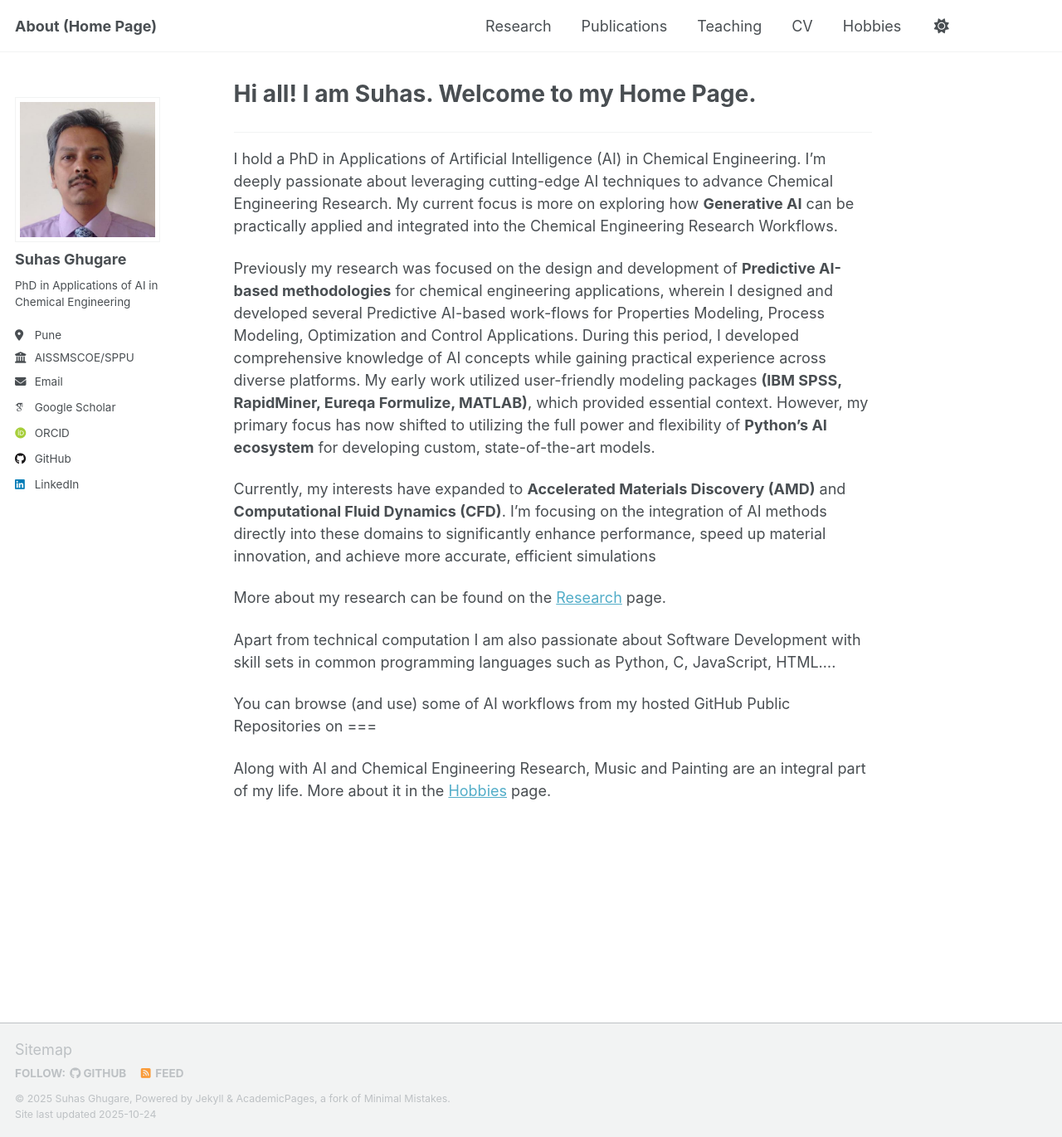
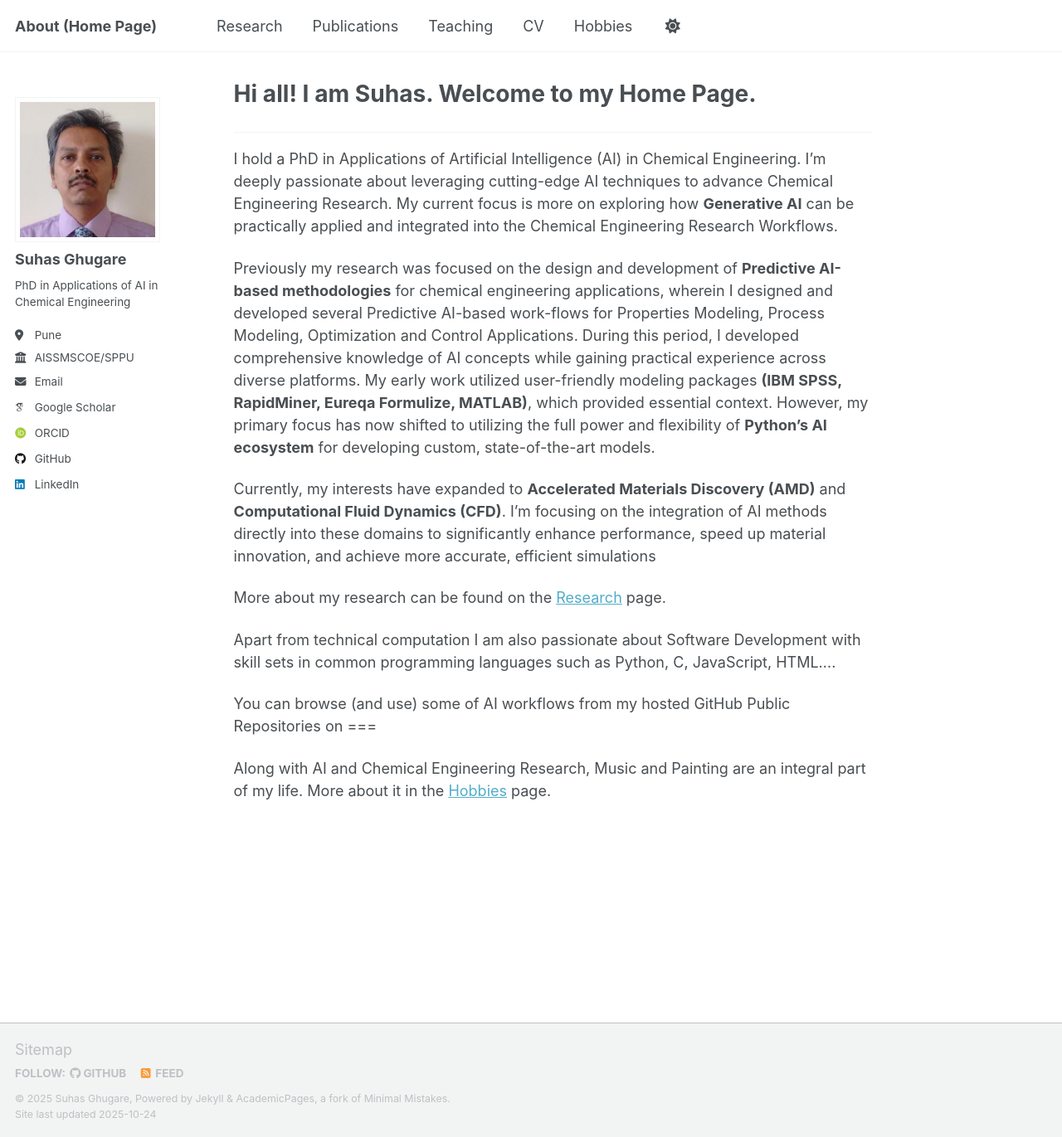
Before and after one commit to suhasghugare/suhasghugare.github.io, a Jekyll site: the page built from _pages/about.md, in a window 1280 px wide and 1371 px high. Shown: the whole window at 83% size. Built offline with Jekyll 4.4.1, drawn with Linux system fonts in a browser that asks for light colours; some web fonts are replaced; a script that is not in the unit is left out.

Commit message:
Update _masthead.scss

```diff
--- a/_sass/layout/_masthead.scss
+++ b/_sass/layout/_masthead.scss
@@ -48,7 +48,7 @@
 
   ul {
     margin: 0;
-    padding: 0;
+    padding: 20;
     clear: both;
     list-style-type: none;
   }
@@ -61,7 +61,7 @@
   white-space: nowrap;
 
   &--lg {
-    padding-right: 20em;
+    padding-right: 2em;
     font-weight: 700;
   }
 }
```
